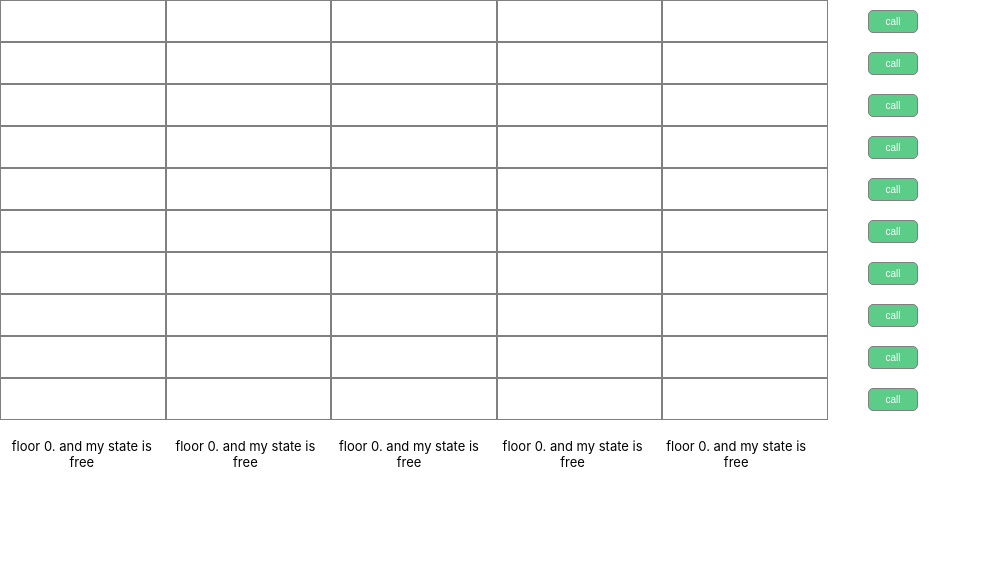
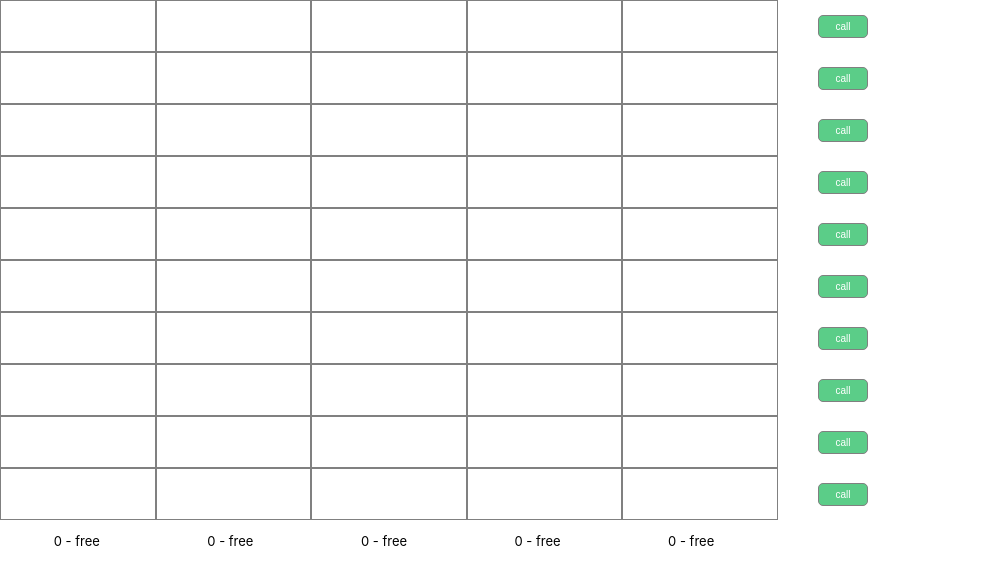
Before and after one commit to DrLiamKless/Elevators, a React (Create React App) app in the folder elevators/: page / in a window 1280 px wide. Shown: the top 584 px of the page, without its empty margins (0-981 px from the left). Built offline with nearby package versions, Linux system fonts and the light colour scheme.

Commit message:
fix elevator to center of floor

```diff
--- a/elevators/src/components/CallButton.tsx
+++ b/elevators/src/components/CallButton.tsx
@@ -7,7 +7,7 @@ const Button = styled.button`
   font-size: 10px;
   position: absolute;
   right: 0;
-  transform: translateX(300%);
+  transform: translateX(200%);
   outline: none;
   border: 0.5px solid grey;
   padding: 5px;
--- a/elevators/src/components/building/BuildingStructure.tsx
+++ b/elevators/src/components/building/BuildingStructure.tsx
@@ -7,7 +7,8 @@ import FloorComponent from './FloorComponent';
 const ElevatorsWrapper = styled.div`
   position: relative;
   display: flex;
-  width: 60%;
+  max-width: 60%;
+  min-width: 60%;
   bottom: 0px;
 `
 
@@ -15,7 +16,8 @@ const FloorsWrapper = styled.div`
   display: flex;
   flex-direction: column-reverse;
   position: relative;
-  width: 60%;
+  max-width: 60%;
+  min-width: 60%;
 `
 
 const Root = styled.div`
--- a/elevators/src/components/building/ElevatorComponent.tsx
+++ b/elevators/src/components/building/ElevatorComponent.tsx
@@ -4,9 +4,9 @@ import { Elevator } from '../../utils/models/Elevator';
 
 const Root = styled.div`
   font-size: 13px;
-  padding: 5px;
   max-width: 20%;
   min-width: 20%;
+  max-height: 30px;
   text-align: center;
 `
 
@@ -43,7 +43,7 @@ function ElevatorComponent({ elevator, answerOrderFromQueue }: {elevator: Elevat
     {elevatorState && (
       <Root>
         <p>
-          {`floor ${elevatorState.currentFloor}. and my state is ${elevatorState.elevatorState}`}
+          {`${elevatorState.currentFloor} - ${elevatorState.elevatorState}`}
         </p>
       </Root>
       )}
--- a/elevators/src/components/building/FloorComponent.tsx
+++ b/elevators/src/components/building/FloorComponent.tsx
@@ -11,18 +11,18 @@ const Shafts = styled.div`
 `
 
 const FloorWrapper = styled.div`
-  width: 100%;
+  max-width: 20%;
+  min-width: 20%;
   height: 100%;
   display: flex;
   align-items: center;
 `
 
 const Shaft = styled.div`
-  max-width: 20%;
-  min-width: 20%;
-  height: 30px;
+  max-width: 100%;
+  min-width: 100%;
+  height: 50px;
   border: 1px solid grey;
-  padding: 5px;
 `
 
 type FloorComponentProps = {
--- a/elevators/src/utils/models/Building.ts
+++ b/elevators/src/utils/models/Building.ts
@@ -87,7 +87,6 @@ export class Building {
     if (closestElevator) {
       return closestElevator
     } else {
-      console.log('didnt find');
       return false
     };
   };
--- a/elevators/src/utils/models/Elevator.ts
+++ b/elevators/src/utils/models/Elevator.ts
@@ -45,7 +45,6 @@ export class Elevator {
 
   private onMove() {
     if (this._targetFloor) {
-      console.log('moving');
       const arrived = this._currentFloor === this._targetFloor.floorNumber
       if (arrived) {
         this.onArrive();
```
